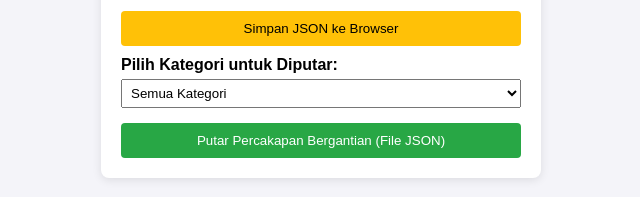
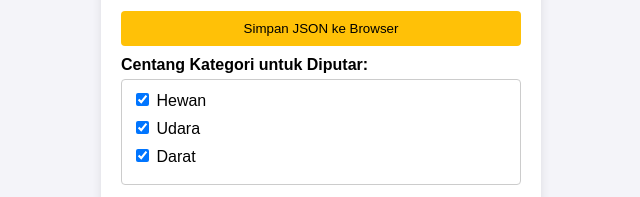
Before and after one commit to sanggayasa/vocab, a plain HTML site: page index.html in a window 1280 px wide. Shown: the part 738-935 px from the top of the page, without its empty margins (319-959 px from the left). Drawn offline with Linux system fonts and the light colour scheme.

Commit message:
multiple select category

```diff
--- a/index.html
+++ b/index.html
@@ -81,11 +81,11 @@
         <button id="saveJsonBtn" style="background-color: #ffc107; color: black; margin-bottom: 10px;">Simpan JSON ke
             Browser</button>
 
-        <label for="categorySelect" style="display: block; margin-bottom: 5px;"><strong>Pilih Kategori untuk
-                Diputar:</strong></label>
-        <select id="categorySelect" style="margin-bottom: 15px;">
-            <option value="all">Semua Kategori</option>
-        </select>
+        <label style="display: block; margin-bottom: 5px;"><strong>Centang Kategori untuk Diputar:</strong></label>
+        <div id="categoryCheckboxContainer"
+            style="margin-bottom: 15px; max-height: 120px; overflow-y: auto; border: 1px solid #ccc; padding: 10px; border-radius: 4px; background: #fff;">
+            <!-- Checkboxes will be injected here -->
+        </div>
 
         <button id="speakAlternatingBtn" style="background-color: #28a745;">Putar Percakapan Bergantian (File
             JSON)</button>
@@ -98,7 +98,7 @@
         const speakBtn = document.querySelector('#speakBtn');
         const jsonInput = document.querySelector('#jsonInput');
         const saveJsonBtn = document.querySelector('#saveJsonBtn');
-        const categorySelect = document.querySelector('#categorySelect');
+        const categoryCheckboxContainer = document.querySelector('#categoryCheckboxContainer');
         const speakAlternatingBtn = document.querySelector('#speakAlternatingBtn');
 
         let voices = [];
@@ -159,7 +159,7 @@
             { "text": "Car", "lang": "en-US", "category": "Darat" }
         ];
 
-        // Fungsi memperbarui pilihan kategori berdasarkan JSON saat ini
+        // Fungsi memperbarui daftar Checkbox kategori berdasarkan JSON saat ini
         function updateCategoryDropdown(dialogsArray) {
             // Mengambil semua kategori unik dari array JSON
             const categories = new Set();
@@ -167,15 +167,26 @@
                 if (item.category) categories.add(item.category);
             });
 
-            // Reset isi dropdown (pertahankan opsi Semua Kategori)
-            categorySelect.innerHTML = '<option value="all">Semua Kategori</option>';
+            // Kosongkan container
+            categoryCheckboxContainer.innerHTML = '';
 
-            // Tambahkan kategori yang ditemukan ke dalam dropdown
+            // Tambahkan checkbox untuk setiap kategori
             categories.forEach(cat => {
-                const option = document.createElement('option');
-                option.value = cat;
-                option.textContent = cat;
-                categorySelect.appendChild(option);
+                const label = document.createElement('label');
+                label.style.display = 'block';
+                label.style.marginBottom = '8px';
+                label.style.cursor = 'pointer';
+
+                const cb = document.createElement('input');
+                cb.type = 'checkbox';
+                cb.value = cat;
+                cb.checked = true; // Langsung dicentang secara default
+                cb.className = 'cat-checkbox';
+
+                label.appendChild(cb);
+                label.appendChild(document.createTextNode(' ' + cat));
+
+                categoryCheckboxContainer.appendChild(label);
             });
         }
 
@@ -235,11 +246,17 @@
                 return;
             }
 
-            // Filter JSON berdasar Kategori yang dipilih
-            const selectedCat = categorySelect.value;
-            if (selectedCat !== "all") {
-                dialogs = dialogs.filter(item => item.category === selectedCat);
+            // Ambil semua kategori yang dicentang
+            const checkedBoxes = document.querySelectorAll('.cat-checkbox:checked');
+            const selectedCats = Array.from(checkedBoxes).map(cb => cb.value);
+
+            if (selectedCats.length === 0) {
+                alert("Pilih (centang) minimal satu kategori untuk diputar!");
+                return;
             }
+
+            // Filter JSON berdasar Multi-Kategori yang dicentang
+            dialogs = dialogs.filter(item => selectedCats.includes(item.category));
 
             if (dialogs.length === 0) {
                 alert("Tidak ada teks dengan kategori tersebut.");
```
